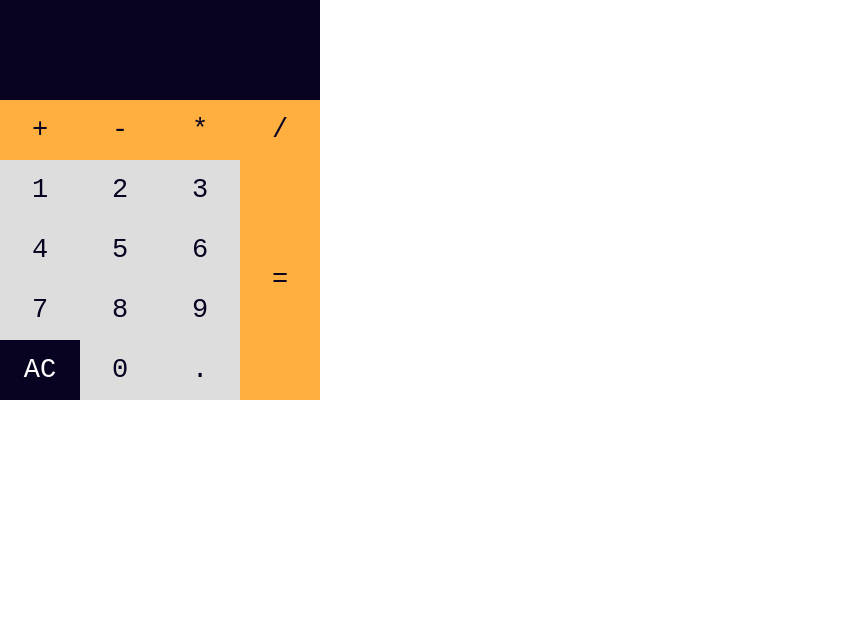
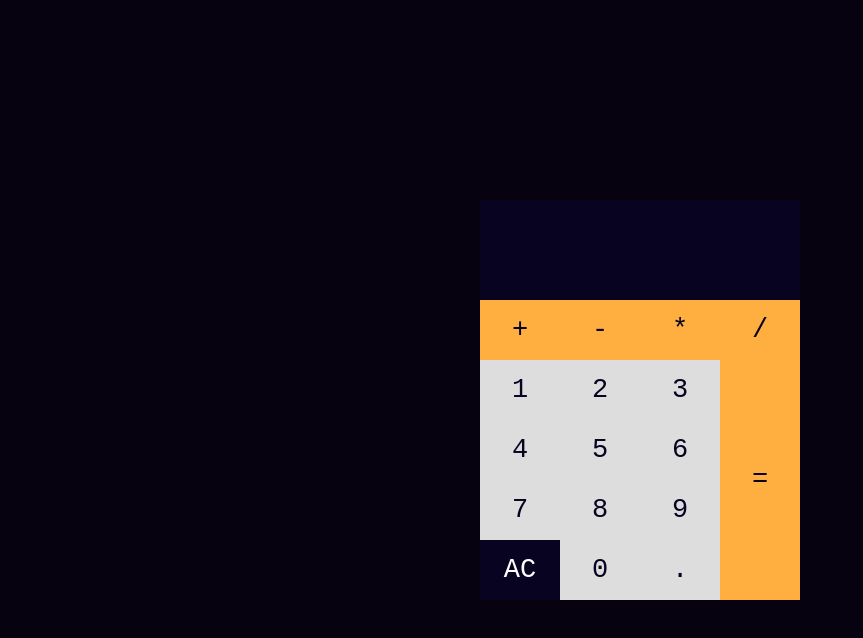
Before and after one commit to mperezs06408/React-Calculator, a React (Create React App) app: page / in a window 1280 px wide. Shown: the top 638 px of the page, without its empty margins (0-863 px from the left). Built offline with nearby package versions, Linux system fonts and the light colour scheme.

Commit message:
Version 1.0 of React Calculator # Last code features added
Adding of container component to center the calculator

# Aditional changes

Creation of first README and version number added on json package

```diff
--- a/package.json
+++ b/package.json
@@ -1,6 +1,6 @@
 {
   "name": "calc",
-  "version": "0.1.0",
+  "version": "1.0",
   "private": true,
   "dependencies": {
     "@testing-library/jest-dom": "^5.14.1",
--- a/src/App.js
+++ b/src/App.js
@@ -1,8 +1,11 @@
+import Container from './component/Container';
 import Calculator from "./component/Calculator";
 
 function App() {
   return (
-    <Calculator />
+    <Container>
+      <Calculator />
+    </Container>
   );
 }
 
--- a/src/component/Calculator.js
+++ b/src/component/Calculator.js
@@ -145,7 +145,7 @@ class Calculator extends React.Component {
 
   render() {
     return (
-      <>
+      <div className="calc-container">
         <Screen>
           {this.state.result == 0 ? this.state.screen : this.state.result}
         </Screen>
@@ -205,7 +205,7 @@ class Calculator extends React.Component {
             =
           </ButtonOperator>
         </div>
-      </>
+      </div>
     );
   }
 }
--- /dev/null
+++ b/src/component/Container.js
@@ -0,0 +1,20 @@
+import React from 'react';
+import styled from 'styled-components';
+
+const Main = styled.main`
+    background-color: #060210;
+    width: 100vw;
+    height:100vh;
+    max-height:100%;
+    position:relative;
+`;
+
+function Container(props) {
+    return(
+        <Main>
+            {props.children}
+        </Main>
+    );
+}
+
+export default Container;
--- a/src/component/styles/Calculator.css
+++ b/src/component/styles/Calculator.css
@@ -1,3 +1,15 @@
+.calc-container{
+    position: absolute;
+    top: 0;
+    left: 0;
+    bottom: 0;
+    right: 0;
+    display: flex;
+    flex-direction: column;
+    align-items: center;
+    justify-content: center;
+}
+
 .calc-buttons{
     width: 320px;
     display:grid;
```
Also changed, not shown: 1 other file (tests, documents, lock files or other folders).
